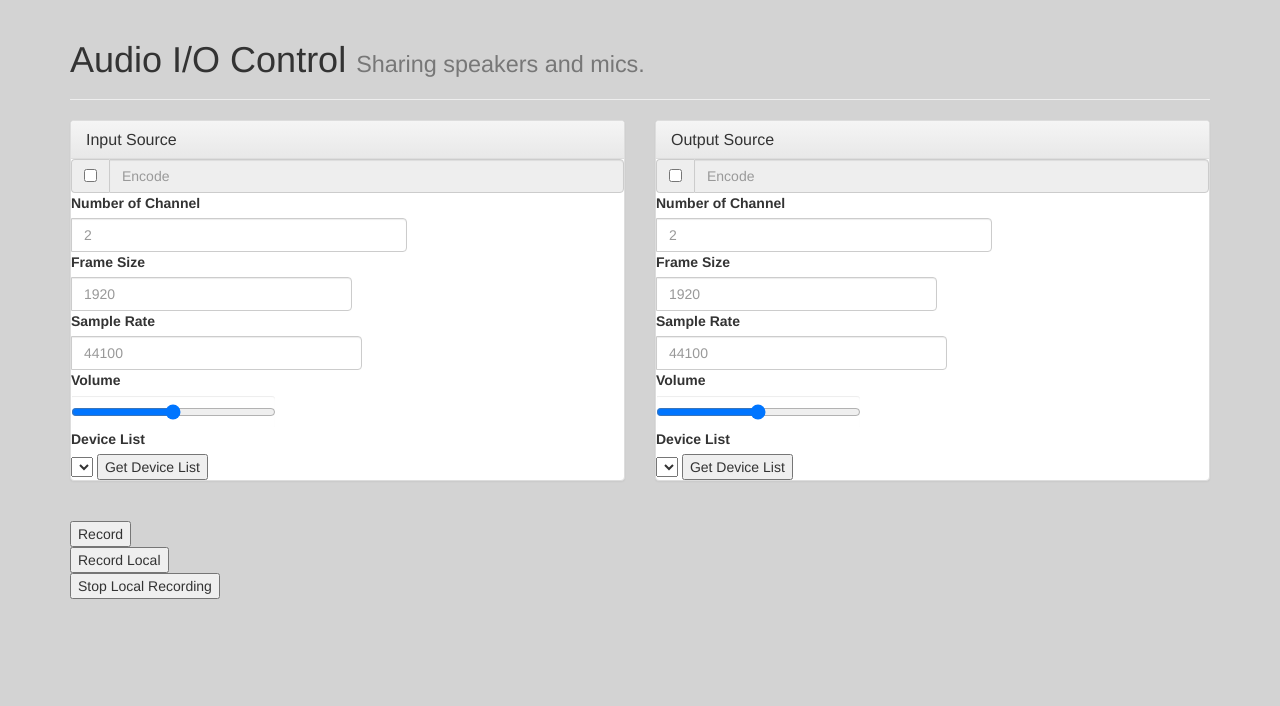
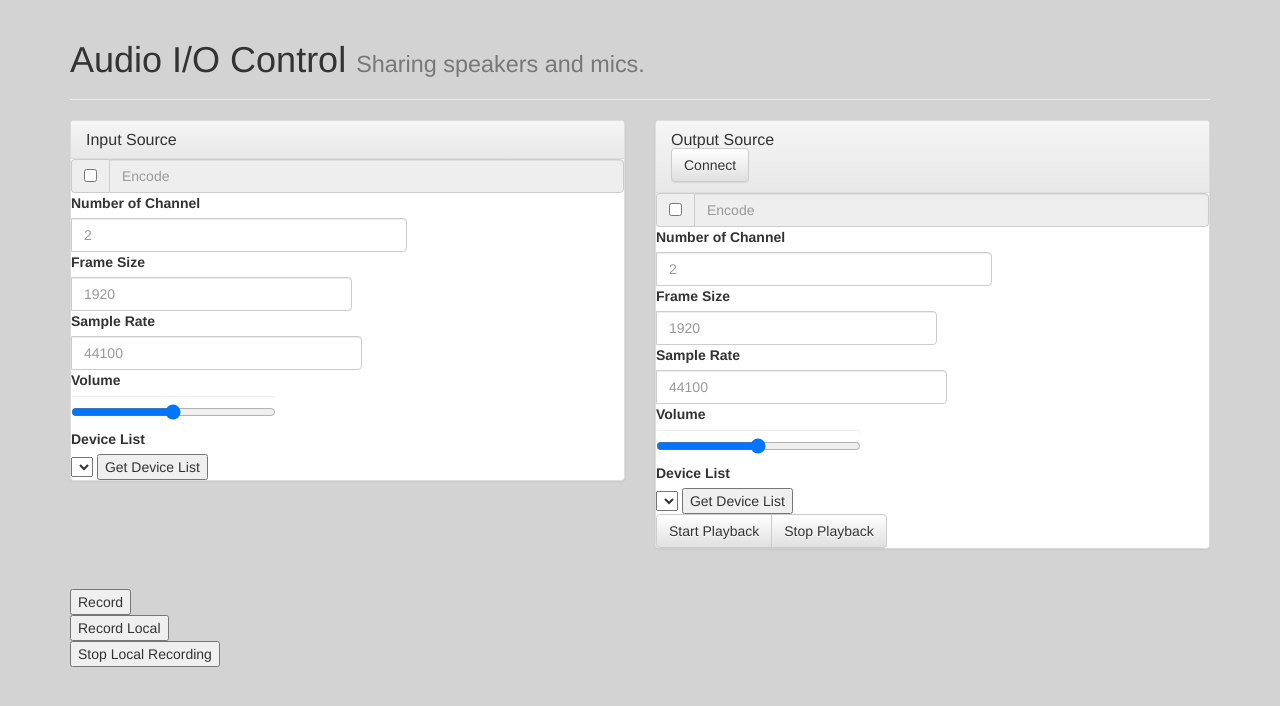
Before and after one commit to bellyfat/rapa, a Django app: template speaker/templates/speaker/index.html in a window 1280 px wide. Shown: the top 706 px of the page. Run offline with Django 3.2, Linux system fonts and the light colour scheme; the template is opened without the code that fills it, so the values that code supplies are empty; some libraries are stand-ins or nearby versions.

Commit message:
user to open or close audio output

```diff
--- a/speaker/consumers.py
+++ b/speaker/consumers.py
@@ -19,6 +19,7 @@ class AudioPlaybackConsumer(WebsocketConsumer):
         #self.period_sync_event = multiprocessing.Event()
         #self.pyaudio_process = pyaudio_asynchronous.start(self.audio_packet_queue,
         #    self.period_sync_event)
+        self.pyaudio_process = None
         self.audio_output_open = False
         #self.pyaudio_process.start()
 
--- a/speaker/static/speaker/main.js
+++ b/speaker/static/speaker/main.js
@@ -143,3 +143,24 @@ function stopLocalRecord() {
     audio_stream.close();
     audio_record.close();
 }
+
+function connectOutputSourceWebsocket() {
+    if (audio_stream) {
+        audio_stream.close();
+    }
+    audio_stream = new WebSocket( 'ws://localhost:8000/ws/speaker/audioplayback/' );
+}
+
+function outputSourceStartPlayback() {
+    if (audio_stream) {
+        console.log("Starting playback");
+        audio_stream.send("output-open:");
+    }
+}
+
+function outputSourceStopPlayback() {
+    if (audio_stream) {
+        console.log("Stopping playback");
+        audio_stream.send("output-close:");
+    }
+}
--- a/speaker/templates/speaker/index.html
+++ b/speaker/templates/speaker/index.html
@@ -61,6 +61,8 @@
         <div class="panel panel-default" id="panel-output-source">
           <div class="panel-heading">
             <h3 class="panel-title">Output Source</h3>
+            <button type="button" class="btn btn-default" onclick="connectOutputSourceWebsocket()"
+            id="button-output-source-connect">Connect</button>
           </div>
 
           <div class="input-group">
@@ -91,6 +93,11 @@
             </select>
             <button onclick="getOutputDeviceList()" id="button-get-device-list">Get Device List</button>
           </div>
+
+          <div class="btn-group" role="group" aria-label="...">
+            <button type="button" class="btn btn-default" onclick="outputSourceStartPlayback()">Start Playback</button>
+            <button type="button" class="btn btn-default" onclick="outputSourceStopPlayback()">Stop Playback</button>
+          </div>
         </div>
       </div>
     </div>
```
